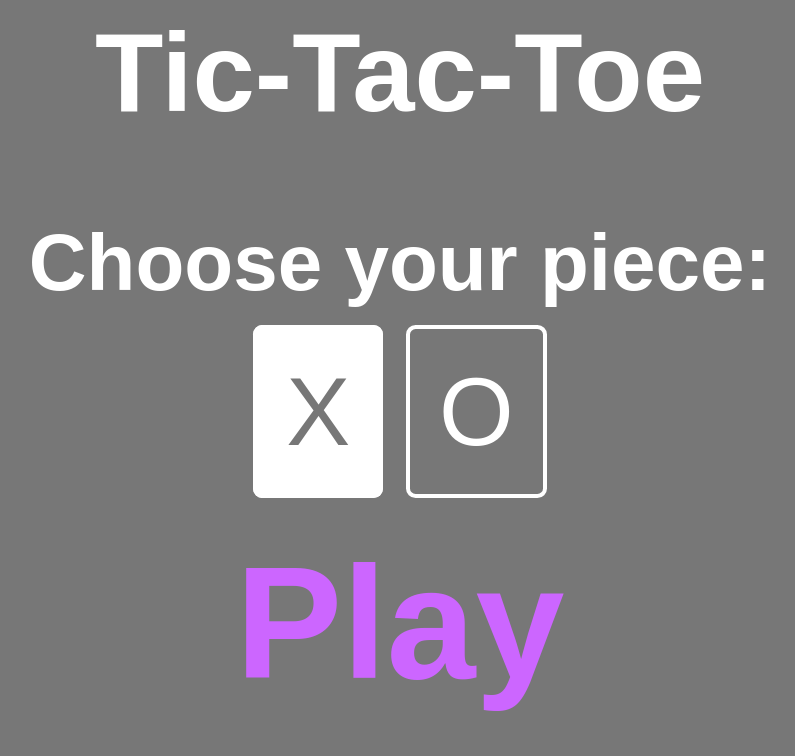
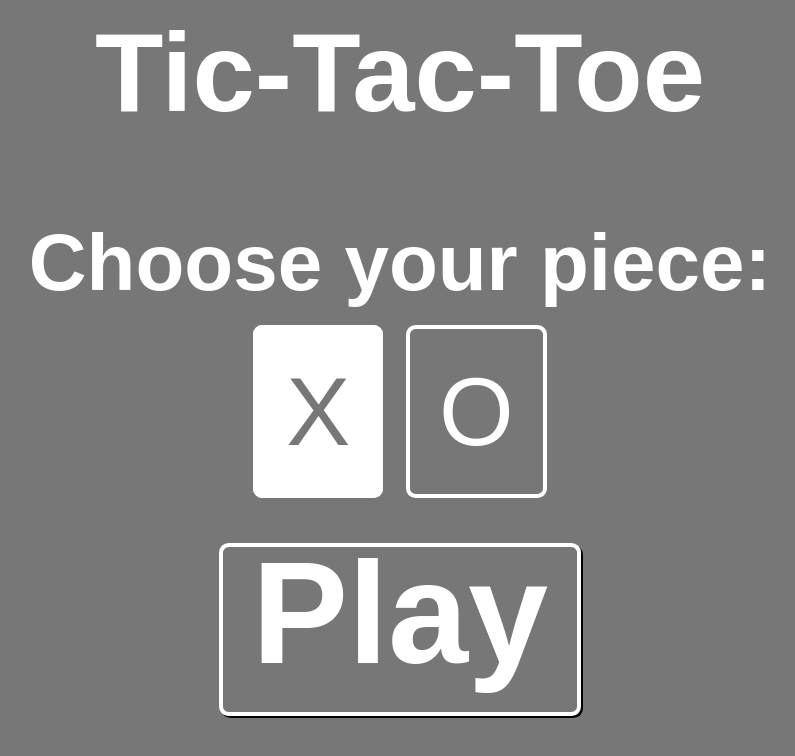
Before and after one commit to JJW5432/cs2-final, a plain HTML site: page index.html in a window 1280 px wide. Shown: the whole page, without its empty margins (248-1043 px from the left). Drawn offline with Linux system fonts and the light colour scheme; a web font is replaced by a local one.

Commit message:
changed index again

```diff
--- a/frontend/index.js
+++ b/frontend/index.js
@@ -2,8 +2,8 @@ function toggle(){
     $(".piece").each(function(i){
         $(this).toggleClass('selected')
         $(this).off()
+    })
     $(".piece").not('.selected').click(toggle)
-	})
 }
 
 $(".piece").not('.selected').click(toggle)
--- a/frontend/main.css
+++ b/frontend/main.css
@@ -15,36 +15,28 @@ h1{
 }
 
 h2 {
-    font-size:10em;
-    color: #CC66FF;
     display:inline;
 }
 
-h2:hover{
-    /*color:rgb(4, 95, 4);*/
-    color: #CC66FF;
-    text-shadow:
-    3px 3px 0 #000,
-    -1px -1px 0 #000,
-    1px -1px 0 #000,
-    -1px 1px 0 #000,
-    1px 1px 0 #000;
-}
 
-h2:active{
-    text-shadow:
-    1px 3px 0 #000,
-    -0.5px -1px 0 #000,
-    0.5px -1px 0 #000,
-    0.5px 1px 0 #000,
-    0.5px 1px 0 #000;
-    position: relative;
-    top: 2px;
-}
+
+
 
 #play {
     text-align: center;
-    margin: 4em;
+    margin: auto;
+    display:inline;
+    font-family: 'Yanone Kaffeesatz', Arial;
+    color: white;
+    border: white 4px solid;
+    border-radius:0.1em;
+    font-size:6em;
+    padding:0.3em;
+    box-shadow: 2px 2px black
+}
+
+#play:hover *{
+    color: #CC66FF;
 }
 
 h3 {
@@ -53,7 +45,7 @@ h3 {
 }
 
 
-#pieces {
+.center {
     text-align:center;
 }
 
@@ -189,3 +181,13 @@ td.h{
 form{
     display:none;
 }
+
+#play_container {
+    margin-top:4em
+}
+
+
+
+#play:active {
+    box-shadow: inset 0px 0px 1px 1px black
+}
--- a/index.html
+++ b/index.html
@@ -1,21 +1,28 @@
 <html>
+
 <head>
     <title>Coding Butterflies</title>
     <link href="./vendor/font.woff" rel='stylesheet' type='text/css'>
     <link rel="stylesheet" type="text/css" href="./frontend/main.css">
     <script src="./vendor/jquery-1.11.1.min.js"></script>
 </head>
+
 <body>
     <h1>Tic-Tac-Toe</h1>
     <h3>Choose your piece:</h3>
-    <div id="pieces">
+    <div class="center">
         <div id="x" class="piece selected">X</div>
-      <div id="o" class ="piece">O</div>
+        <div id="o" class="piece">O</div>
     </div>
-    <div id="play"><h2>Play</h2></div>
+    <div class="center" id="play_container">
+        <div id="play">
+            <h2>Play</h2>
+        </div>
+    </div>
     <form action="game.py" method="POST">
         <input type="hidden" id="piece" name="piece">
     </form>
     <script src="./frontend/index.js"></script>
 </body>
+
 </html>
```
Lines whose indentation alone changed are shown as unchanged.
